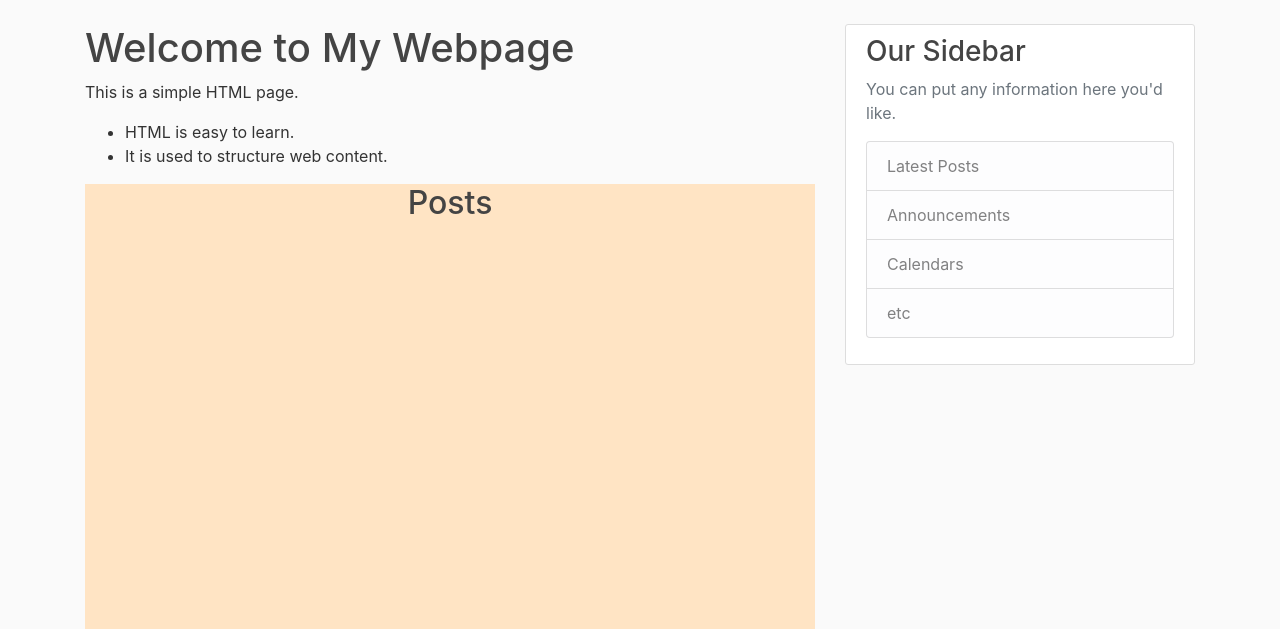
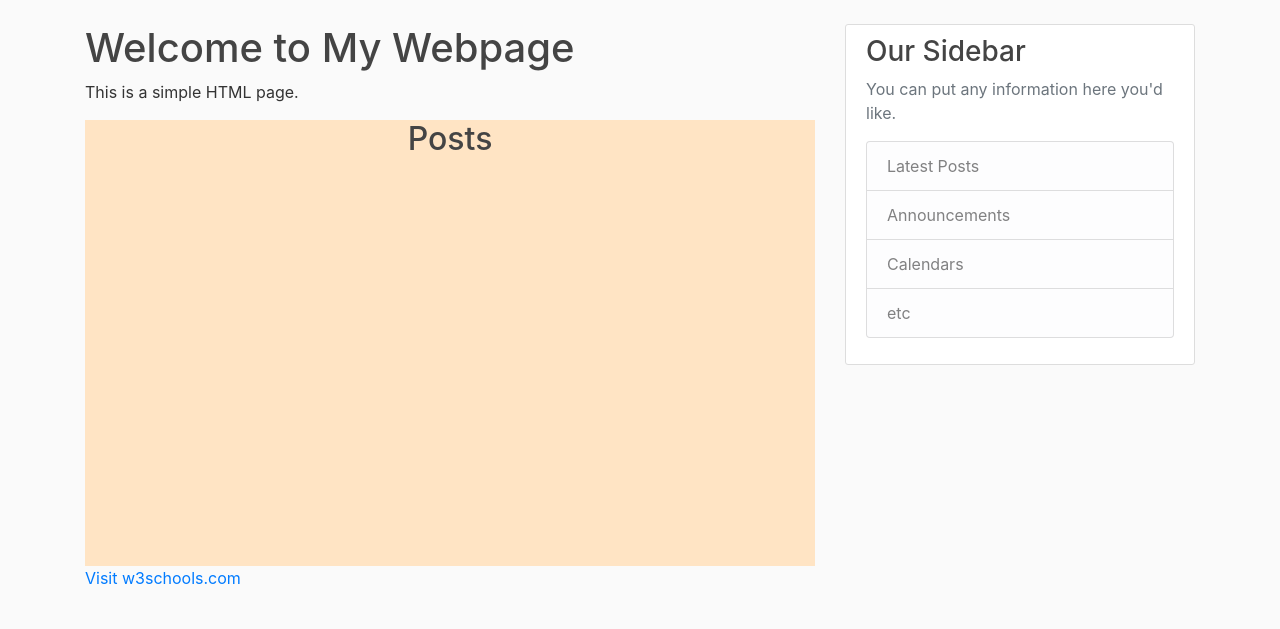
Before and after one commit to NikitaPatil296/PythonProjects, a Flask app: template WebApp/templates/home.html in a window 1280 px wide. Shown: the part 56-685 px from the top of the page. Run offline with Flask 3, Linux system fonts and the light colour scheme; the template is opened without the code that fills it, so the values that code supplies are empty.

Commit message:
Remove unwanted content from layout.html

```diff
--- a/WebApp/templates/layout.html
+++ b/WebApp/templates/layout.html
@@ -42,10 +42,6 @@
           <div class="col-md-8">
             <h1>Welcome to My Webpage</h1>
             <p>This is a simple HTML  page.</p>
-            <ul>
-                <li>HTML is easy to learn.</li>
-                <li>It is used to structure web content.</li>
-            </ul>
                 {% block content %} {% endblock %}
             <a href="https://www.w3schools.com/html/" target="_blank">Visit w3schools.com</a>
           </div>
```
